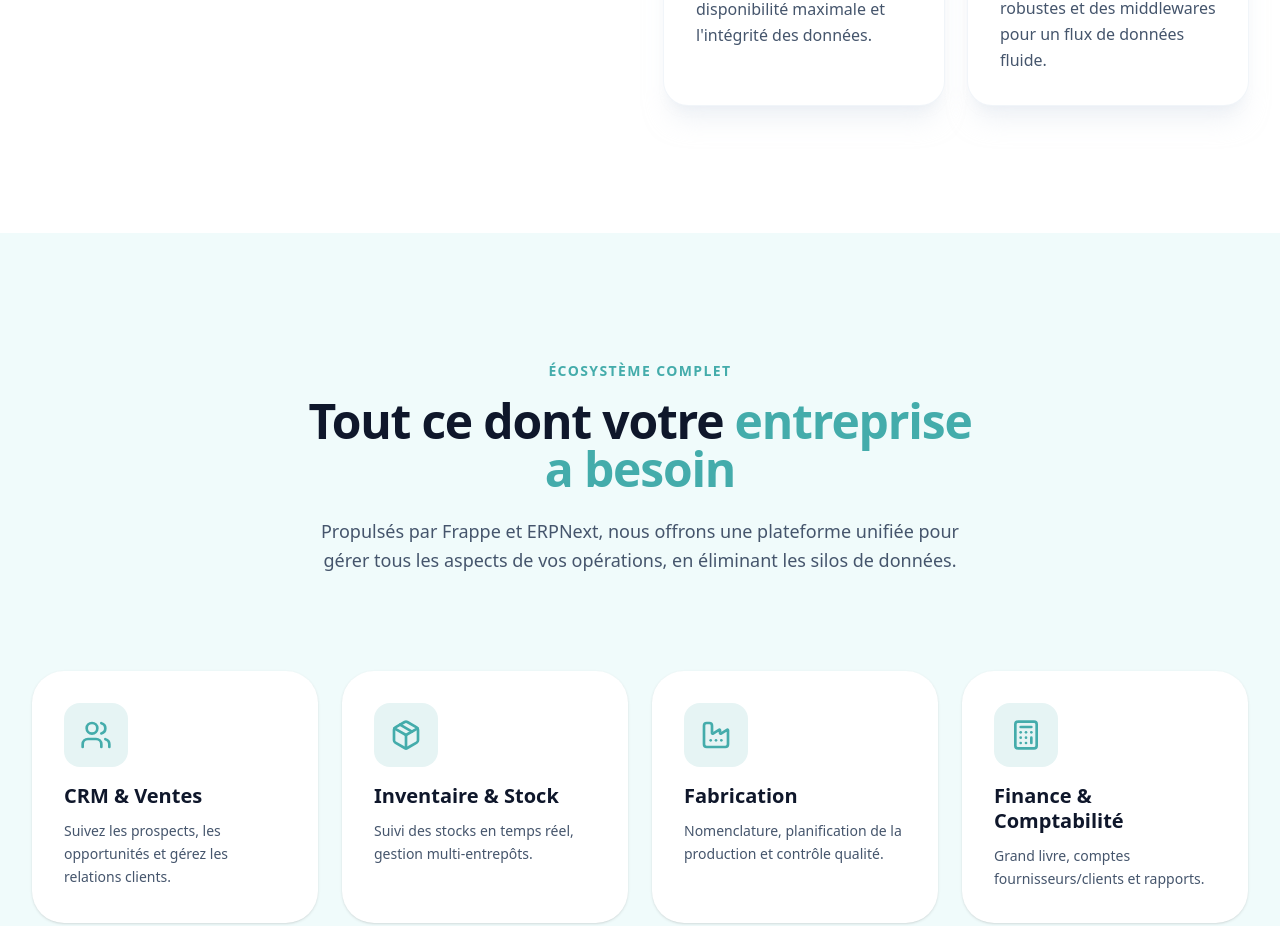
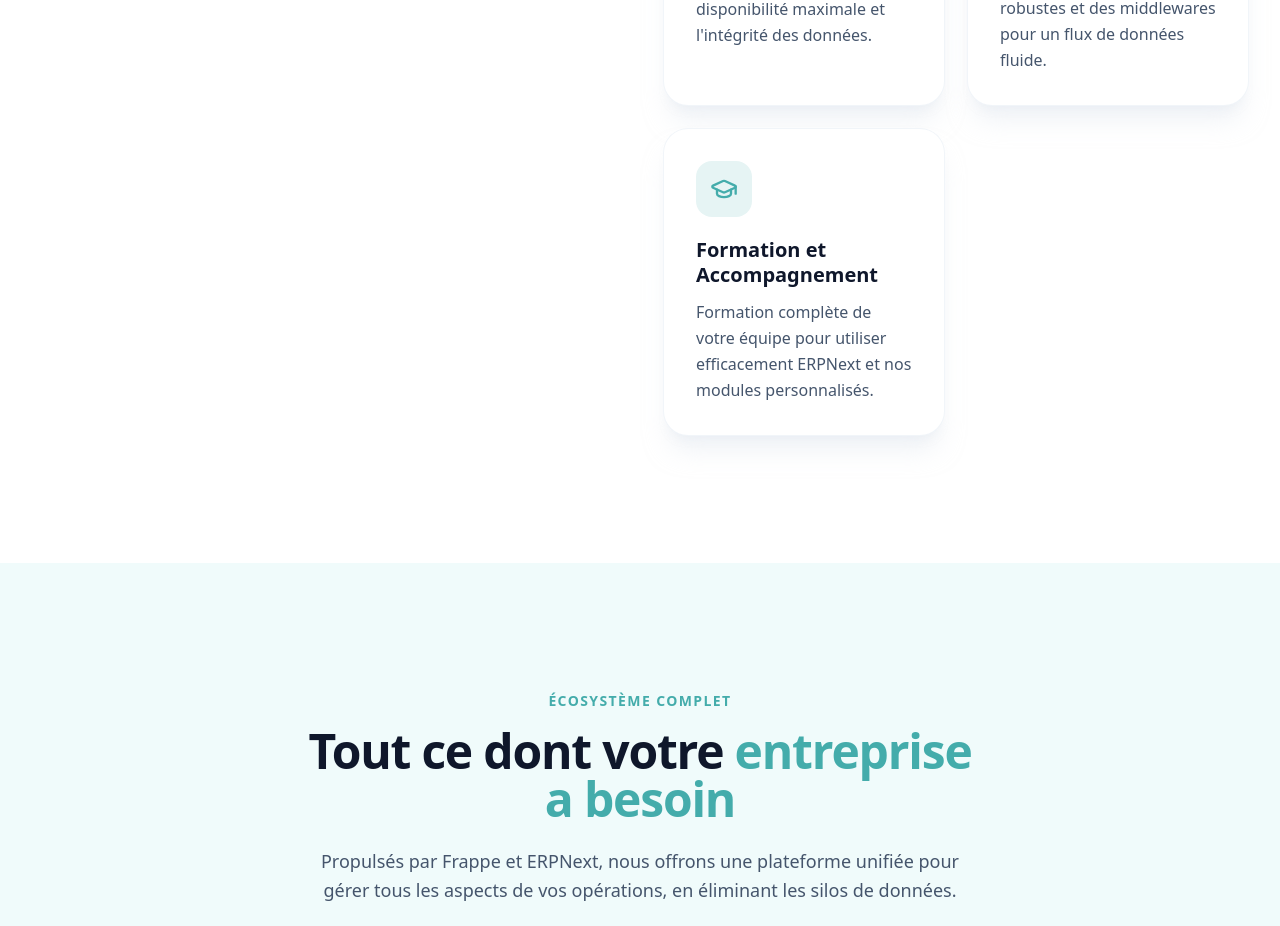
Before and after one commit to rayanaouf-creator/landing-page, a React (Vite) app: page / in a window 1280 px wide. Shown: the part 3377-4303 px from the top of the page. Built offline with nearby package versions, Linux system fonts and the light colour scheme.

Commit message:
feat(services): add training and formation service
Include training and formation services in the service list and update localization files in English and French to support the new offering.

```diff
--- a/src/components/Services.tsx
+++ b/src/components/Services.tsx
@@ -1,5 +1,5 @@
 import { motion } from 'motion/react';
-import { Layers, Server, Code, Settings, Award } from 'lucide-react';
+import { Layers, Server, Code, Settings, Award, GraduationCap } from 'lucide-react';
 import { useTranslation } from 'react-i18next';
 
 type ServiceItem = {
@@ -46,6 +46,11 @@ export function Services() {
       name: t('services.items.integration_title'),
       description: t('services.items.integration_desc'),
       icon: Layers,
+    },
+    {
+      name: t('services.items.formation_title'),
+      description: t('services.items.formation_desc'),
+      icon: GraduationCap,
     },
   ];
 
--- a/src/locales/en.json
+++ b/src/locales/en.json
@@ -38,7 +38,9 @@
       "cloud_title": "Cloud Hosting",
       "cloud_desc": "Reliable, secure, and fast hosting solutions for your ERP platform, ensuring maximum uptime and data integrity.",
       "integration_title": "System Integration",
-      "integration_desc": "Connect ERPNext with your existing tools. We build robust APIs and middleware for seamless data flow."
+      "integration_desc": "Connect ERPNext with your existing tools. We build robust APIs and middleware for seamless data flow.",
+      "formation_title": "Training & Formation",
+      "formation_desc": "Comprehensive training for your team to effectively use ERPNext and our custom-developed modules."
     }
   },
   "modules": {
@@ -248,6 +250,10 @@
       "hosting": {
         "title": "Cloud Hosting",
         "desc": "Secure, reliable, and scalable cloud hosting solutions to keep your systems running smoothly 24/7."
+      },
+      "formation": {
+        "title": "Training & Formation",
+        "desc": "Comprehensive training for your team to effectively use ERPNext and our custom-developed modules."
       }
     }
   },
--- a/src/locales/fr.json
+++ b/src/locales/fr.json
@@ -38,7 +38,9 @@
       "cloud_title": "Hébergement Cloud",
       "cloud_desc": "Solutions d'hébergement fiables, sécurisées et rapides pour votre plateforme ERP, garantissant une disponibilité maximale et l'intégrité des données.",
       "integration_title": "Intégration de Systèmes",
-      "integration_desc": "Connectez ERPNext à vos outils existants. Nous construisons des API robustes et des middlewares pour un flux de données fluide."
+      "integration_desc": "Connectez ERPNext à vos outils existants. Nous construisons des API robustes et des middlewares pour un flux de données fluide.",
+      "formation_title": "Formation et Accompagnement",
+      "formation_desc": "Formation complète de votre équipe pour utiliser efficacement ERPNext et nos modules personnalisés."
     }
   },
   "modules": {
@@ -248,6 +250,10 @@
       "hosting": {
         "title": "Hébergement Cloud",
         "desc": "Des solutions d'hébergement cloud sécurisées, fiables et évolutives pour assurer le bon fonctionnement de vos systèmes 24h/24 et 7j/7."
+      },
+      "formation": {
+        "title": "Formation et Accompagnement",
+        "desc": "Formation complète de votre équipe pour utiliser efficacement ERPNext et nos modules personnalisés."
       }
     }
   },
--- a/src/pages/ServicesPage.tsx
+++ b/src/pages/ServicesPage.tsx
@@ -1,5 +1,5 @@
 import { motion } from 'motion/react';
-import { Layers, Award, Lightbulb, LifeBuoy, Cloud, CheckCircle2 } from 'lucide-react';
+import { Layers, Award, Lightbulb, LifeBuoy, Cloud, CheckCircle2, GraduationCap } from 'lucide-react';
 import { useTranslation } from 'react-i18next';
 import { Link } from 'react-router-dom';
 
@@ -31,6 +31,11 @@ export function ServicesPage() {
       title: t('servicesPage.items.hosting.title'),
       desc: t('servicesPage.items.hosting.desc'),
       icon: Cloud
+    },
+    {
+      title: t('servicesPage.items.formation.title'),
+      desc: t('servicesPage.items.formation.desc'),
+      icon: GraduationCap
     }
   ];
 
```
